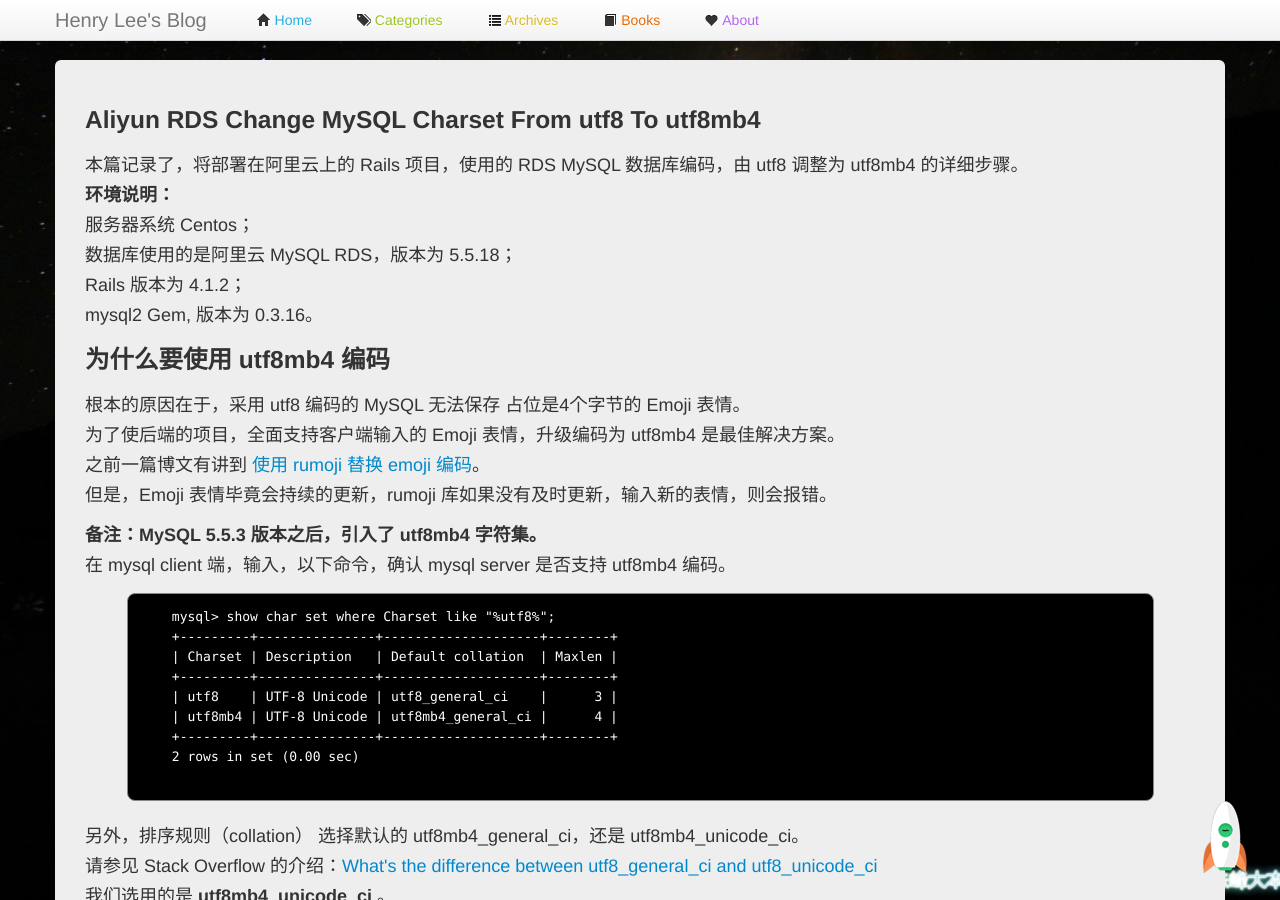
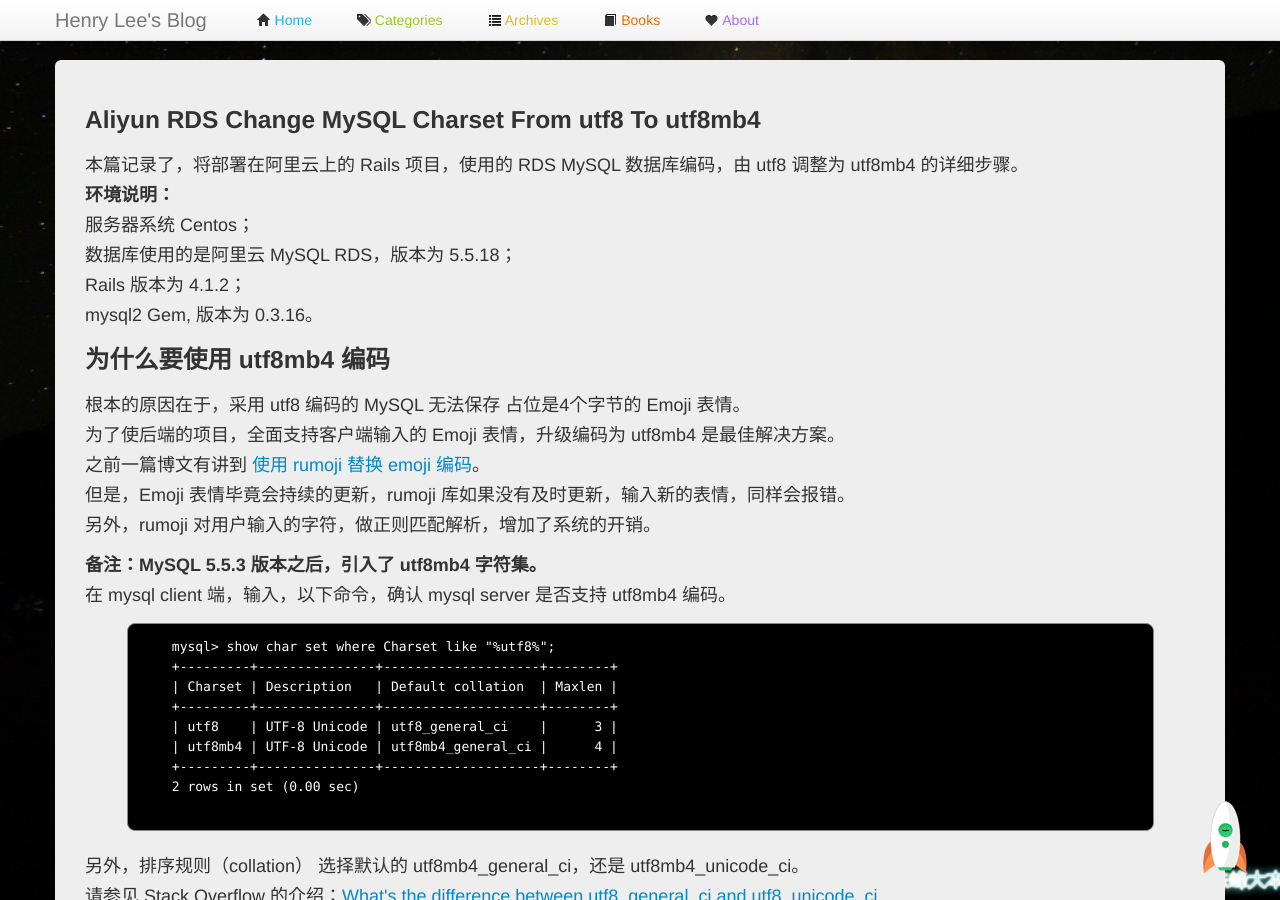
Before and after one commit to manageyp/manageyp.github.com, a Jekyll site: the page built from _posts/2015-03-05-aliyun-rds-change-mysql-charset-from-utf8-to-utf8mb4.html, in a window 1280 px wide and 900 px high. Built offline with Jekyll 4.4.1, drawn with Linux system fonts in a browser that asks for light colours; comment, search, counter and statistics services are not loaded.

Commit message:
[Change] aliyun-rds-change-mysql-charset-from-utf8-to-utf8mb4 post

```diff
--- a/_posts/2015-03-05-aliyun-rds-change-mysql-charset-from-utf8-to-utf8mb4.html
+++ b/_posts/2015-03-05-aliyun-rds-change-mysql-charset-from-utf8-to-utf8mb4.html
@@ -23,7 +23,8 @@ record_on: 2015-03-05
   根本的原因在于，采用 utf8 编码的 MySQL 无法保存 占位是4个字节的 Emoji 表情。<br />
   为了使后端的项目，全面支持客户端输入的 Emoji 表情，升级编码为 utf8mb4 是最佳解决方案。<br />
   之前一篇博文有讲到 <a href="http://manageyp.github.com/ruby-on-rails/2014/12/10/ruby-on-rails-use-mysql-db-support-iphone-emoji.html">使用 rumoji 替换 emoji 编码</a>。<br />
-  但是，Emoji 表情毕竟会持续的更新，rumoji 库如果没有及时更新，输入新的表情，则会报错。
+  但是，Emoji 表情毕竟会持续的更新，rumoji 库如果没有及时更新，输入新的表情，同样会报错。<br />
+  另外，rumoji 对用户输入的字符，做正则匹配解析，增加了系统的开销。
 </p>
 
 <p>
```
